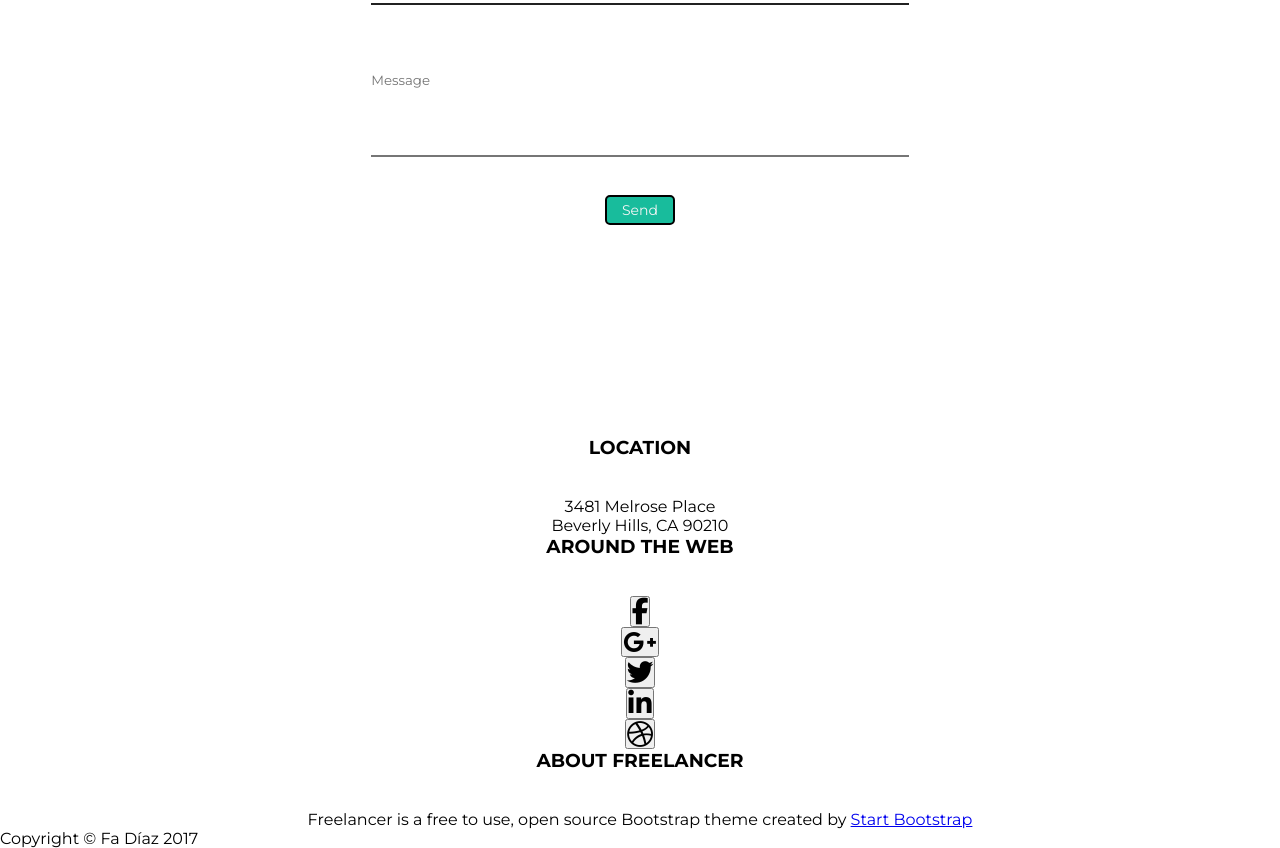
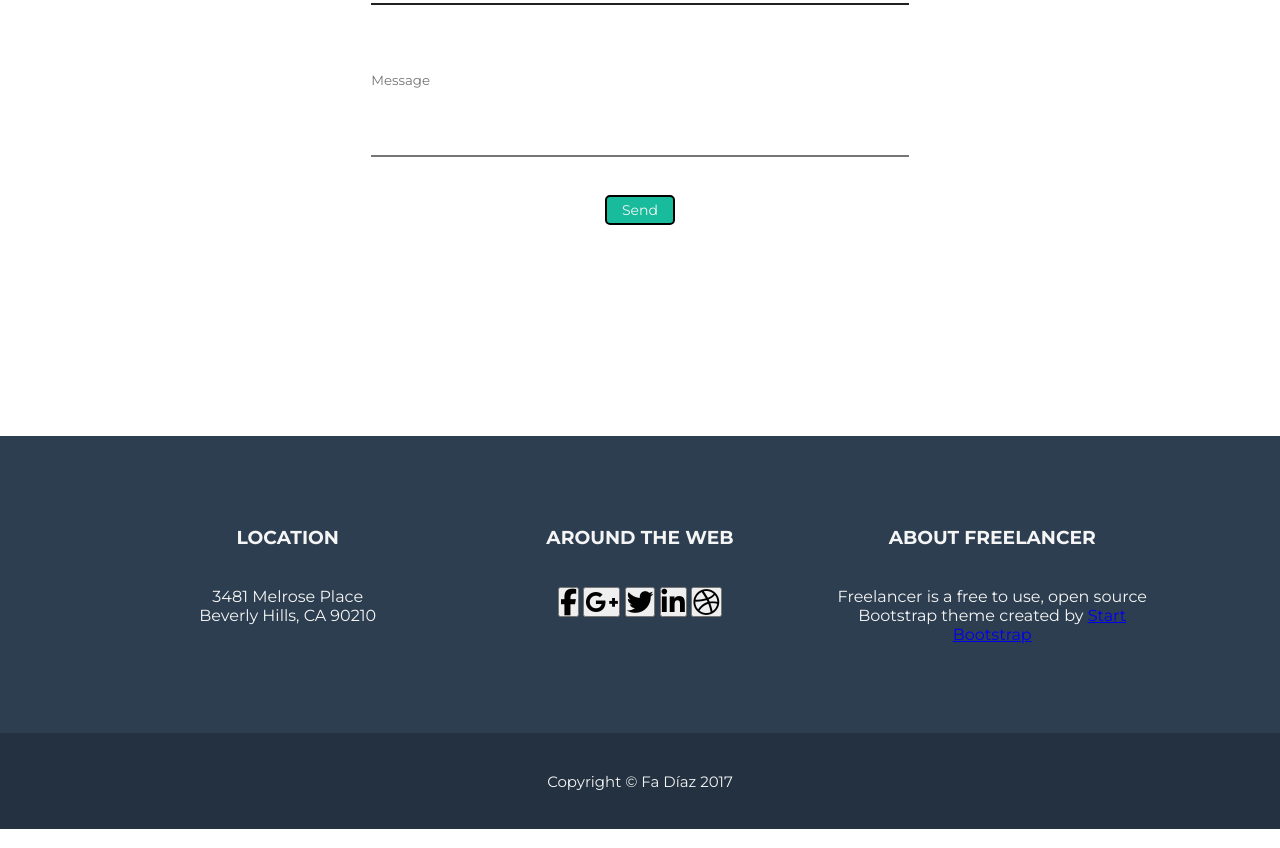
Before and after one commit to Esosdiaz/freelancer-flexbox, a plain HTML site: page index.html in a window 1280 px wide. Shown: the part 2907-3755 px from the top of the page. Drawn offline with Linux system fonts and the light colour scheme.

Commit message:
footer terminado

```diff
--- a/assets/css/main.css
+++ b/assets/css/main.css
@@ -191,19 +191,43 @@ img.portfolio-photo {
   	font-size: 14px;
   	cursor: pointer;
 }
+.info {
+    padding: 7%;
+    background-color: #2C3E50;
+    color: whitesmoke;
+    overflow: hidden;
+    height: auto;
+}
 .informacion-container{
+	flex-direction: row;
+	align-items: start;
+	align-self: flex-start;
+	justify-content: space-around;
+}
+.location{
+	width: 30%;
+	text-align: center;
+}
+.around{
+	width: 30%;
+	text-align: center;
+
+}
+.about-free{
+	width: 30%;
+	text-align: center;
+}
+.copyright{
+	overflow: hidden;
+    width: 100%;
+    height: auto;
+    padding-bottom: 3%;
+    padding-top: 3%;
 	flex-direction: column;
 	align-items: center;
+	background-color: #233140;
 }
-.location{
-	flex-direction: column;
-	align-items: center;
+.copyright p{
+	  color: whitesmoke;
+	  font-size: 15px;
 }
-.around{
-	flex-direction: column;
-	align-items: center;
-}
-.about-free{
-	flex-direction: column;
-	align-items: center;
-}
--- a/index.html
+++ b/index.html
@@ -85,13 +85,13 @@
 		</div>
 	</section>
 	<footer class="info">
-		<div class="informacion-container flex-container">
-			<div class="location flex-container">
+		<div class="informacion-container row flex-container">
+			<div class="location">
 				<h3>LOCATION</h3><br><br>
 				<p>3481 Melrose Place</p>
 				<p>Beverly Hills, CA 90210</p>
 			</div>
-			<div class="around flex-container">
+			<div class="around">
 				<h3>AROUND THE WEB</h3><br><br>
 				<button type="button" class="sociales" name="facebook"><i class="fa fa-facebook fa-2x" aria-hidden="true"></i></button>
 				<button type="button" class="sociales" name="facebook"><i class="fa fa-google-plus fa-2x" aria-hidden="true"></i></button>
@@ -99,11 +99,14 @@
 				<button type="button" class="sociales" name="facebook"><i class="fa fa-linkedin fa-2x" aria-hidden="true"></i></button>
 				<button type="button" class="sociales" name="facebook"><i class="fa fa-dribbble fa-2x" aria-hidden="true"></i></button>
 			</div>
-			<div class="about-free flex-container">
+			<div class="about-free">
 				<h3> ABOUT FREELANCER </h3><br><br>
 				<p> Freelancer is a free to use, open source Bootstrap theme created by <a href="#" class="start">Start Bootstrap</a></p>
 			</div>
 		</div>
 	</footer>
-		<div class="copyright">
+	<div class="copyright flex-container">
 			<p>Copyright © Fa Díaz 2017</p>
+	</div>
+	</body>
+</html>
```
